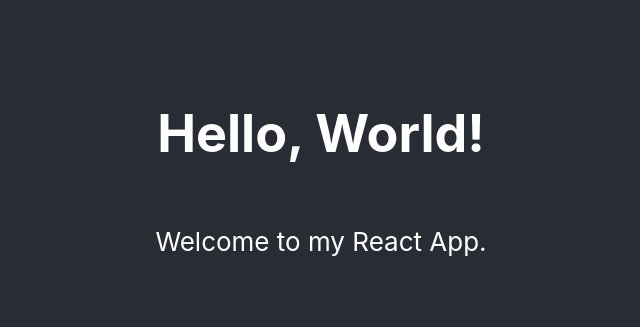
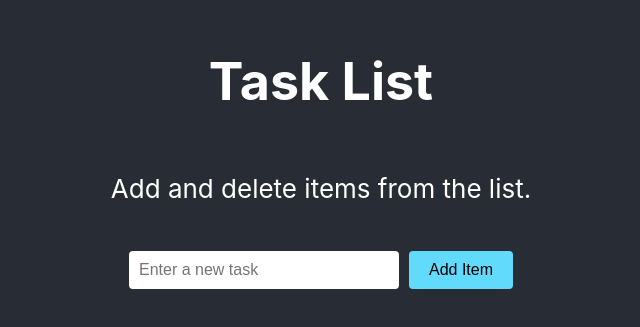
Before and after one commit to faizuuuuuu/taskprofessionalpractice, a React (Create React App) app: page / in a window 1280 px wide. Shown: the part 225-552 px from the top of the page, without its empty margins (319-959 px from the left). Built offline with nearby package versions, Linux system fonts and the light colour scheme.

Commit message:
updated code

```diff
--- a/src/App.css
+++ b/src/App.css
@@ -1,10 +1,22 @@
-/* src/App.css */
+/* index.css */
 
-.App {
-  text-align: center;
+body {
+  margin: 0;
+  font-family: -apple-system, BlinkMacSystemFont, 'Segoe UI', 'Roboto', 'Oxygen',
+    'Ubuntu', 'Cantarell', 'Fira Sans', 'Droid Sans', 'Helvetica Neue',
+    sans-serif;
+  -webkit-font-smoothing: antialiased;
+  -moz-osx-font-smoothing: grayscale;
+  background-color: #f0f2f5;
+}
+
+code {
+  font-family: source-code-pro, Menlo, Monaco, Consolas, 'Courier New',
+    monospace;
 }
 
 .App-header {
+  text-align: center;
   background-color: #282c34;
   min-height: 100vh;
   display: flex;
@@ -14,3 +26,60 @@
   font-size: calc(10px + 2vmin);
   color: white;
 }
+
+.item-input {
+  margin-top: 20px;
+}
+
+.item-input input {
+  padding: 10px;
+  width: 250px;
+  font-size: 16px;
+  margin-right: 10px;
+  border: none;
+  border-radius: 4px;
+}
+
+.item-input button {
+  padding: 10px 20px;
+  background-color: #61dafb;
+  border: none;
+  border-radius: 4px;
+  font-size: 16px;
+  cursor: pointer;
+}
+
+.item-input button:hover {
+  background-color: #21a1f1;
+}
+
+.item-list {
+  list-style-type: none;
+  padding: 0;
+  margin-top: 20px;
+}
+
+.item-list li {
+  display: flex;
+  justify-content: space-between;
+  background-color: #fff;
+  padding: 10px;
+  width: 300px;
+  border: 1px solid #ddd;
+  margin-bottom: 10px;
+  border-radius: 4px;
+  color: #333;
+}
+
+.delete-btn {
+  background-color: #ff4d4d;
+  border: none;
+  color: white;
+  padding: 5px 10px;
+  border-radius: 4px;
+  cursor: pointer;
+}
+
+.delete-btn:hover {
+  background-color: #ff1a1a;
+}
--- a/src/App.js
+++ b/src/App.js
@@ -1,14 +1,45 @@
 // src/App.js
 
-import React from 'react';
+import React, { useState } from 'react';
 import './App.css';
 
 function App() {
+  const [items, setItems] = useState([]);
+  const [newItem, setNewItem] = useState('');
+
+  const handleAddItem = () => {
+    if (newItem.trim() === '') return;
+    setItems([...items, newItem]);
+    setNewItem('');
+  };
+
+  const handleDeleteItem = (index) => {
+    const updatedItems = items.filter((item, i) => i !== index);
+    setItems(updatedItems);
+  };
+
   return (
     <div className="App">
       <header className="App-header">
-        <h1>Hello, World!</h1>
-        <p>Welcome to my React App.</p>
+        <h1>Task List</h1>
+        <p>Add and delete items from the list.</p>
+        <div className="item-input">
+          <input
+            type="text"
+            value={newItem}
+            onChange={(e) => setNewItem(e.target.value)}
+            placeholder="Enter a new task"
+          />
+          <button onClick={handleAddItem}>Add Item</button>
+        </div>
+        <ul className="item-list">
+          {items.map((item, index) => (
+            <li key={index}>
+              {item}
+              <button onClick={() => handleDeleteItem(index)} className="delete-btn">Delete</button>
+            </li>
+          ))}
+        </ul>
       </header>
     </div>
   );
```
Also changed, not shown: tests/testApp.js (+31 -6 lines).
